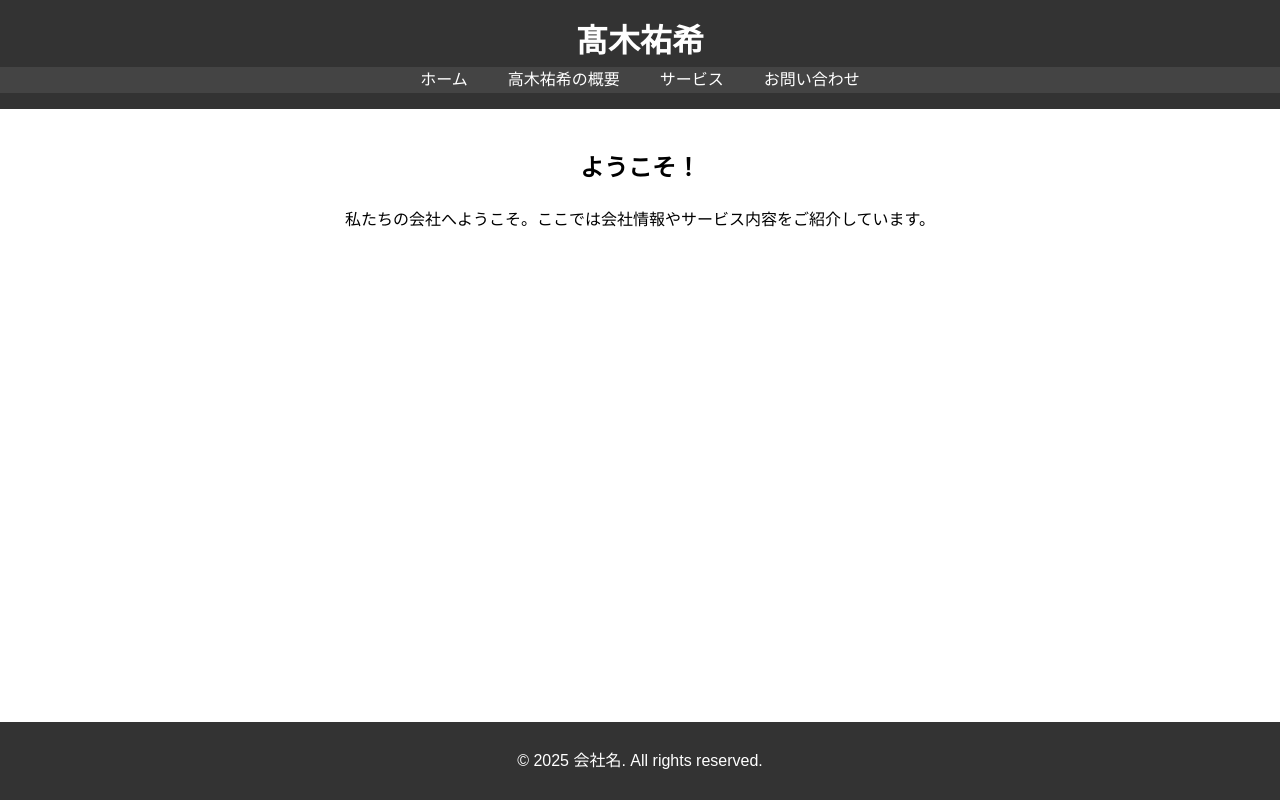
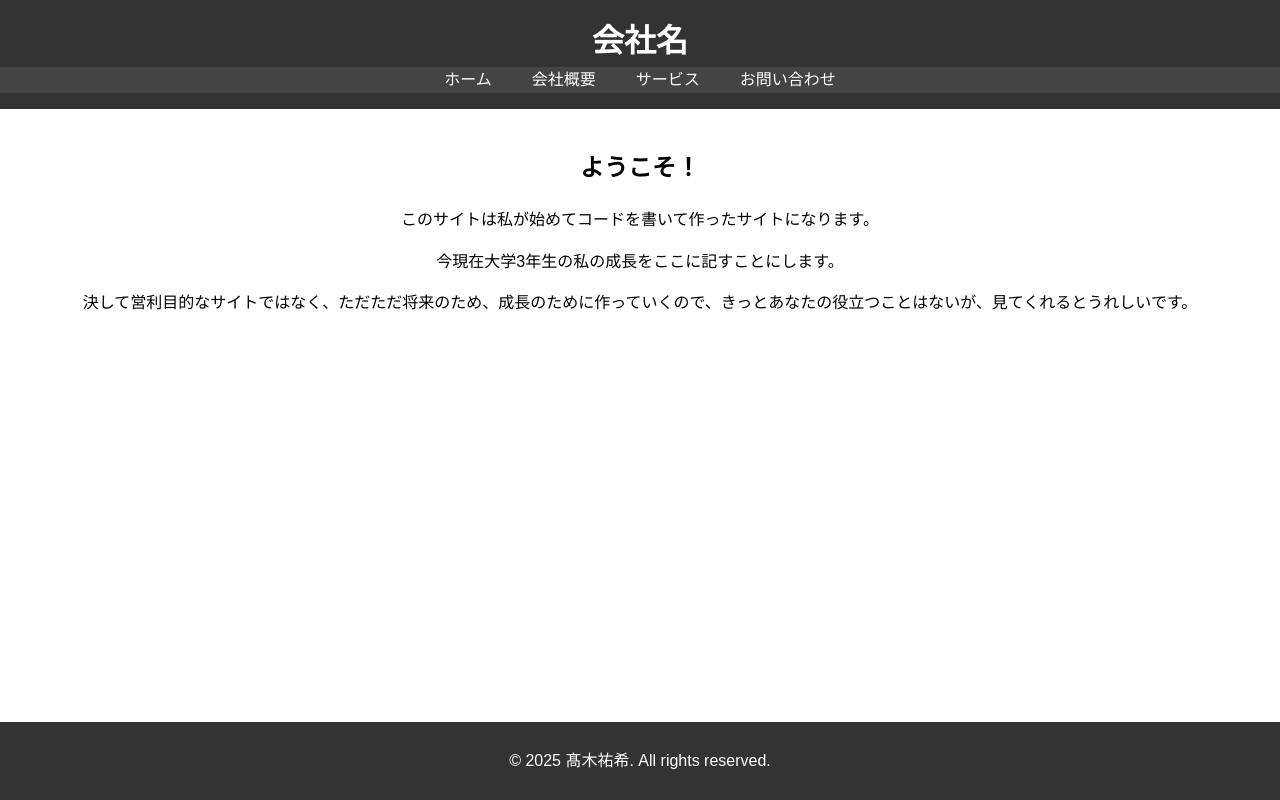
Before and after one commit to takagi-yuuki/Ycompany-website, a plain HTML site: page index.html in a window 1280 px wide. Drawn offline with Linux system fonts and the light colour scheme.

Commit message:
Update index.html

```diff
--- a/index.html
+++ b/index.html
@@ -8,11 +8,11 @@
 </head>
 <body>
     <header>
-        <h1>髙木祐希</h1>
+        <h1>会社名</h1>
         <nav>
             <ul>
                 <li><a href="index.html">ホーム</a></li>
-                <li><a href="about.html">高木祐希の概要</a></li>
+                <li><a href="about.html">会社概要</a></li>
                 <li><a href="services.html">サービス</a></li>
                 <li><a href="contact.html">お問い合わせ</a></li>
             </ul>
@@ -20,10 +20,12 @@
     </header>
     <main>
         <h2>ようこそ！</h2>
-        <p>私たちの会社へようこそ。ここでは会社情報やサービス内容をご紹介しています。</p>
+        <p>このサイトは私が始めてコードを書いて作ったサイトになります。</p>
+        <p>今現在大学3年生の私の成長をここに記すことにします。</p>
+        <p>決して営利目的なサイトではなく、ただただ将来のため、成長のために作っていくので、きっとあなたの役立つことはないが、見てくれるとうれしいです。</p>
     </main>
     <footer>
-        <p>© 2025 会社名. All rights reserved.</p>
+        <p>© 2025 髙木祐希. All rights reserved.</p>
     </footer>
 </body>
 </html>
```
